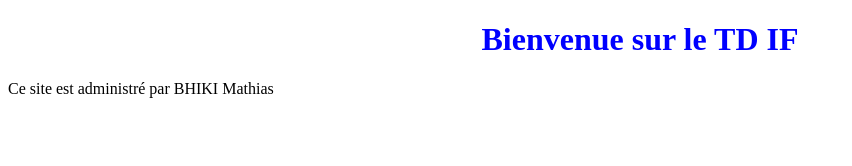
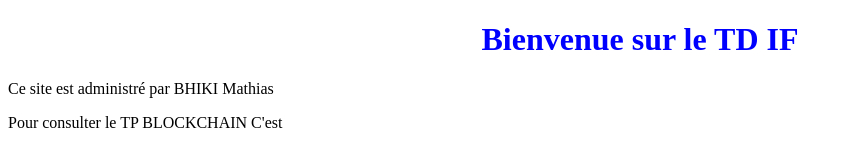
Before and after one commit to MathiasBhiki/MathiasBhiki.github.io, a plain HTML site: page index.html in a window 1280 px wide. Shown: the whole page, without its empty margins (0-852 px from the left). Drawn offline with Linux system fonts and the light colour scheme.

Commit message:
Update index.html

```diff
--- a/index.html
+++ b/index.html
@@ -13,6 +13,8 @@
 
   <h1>Bienvenue sur le TD IF</h1>
   <p>Ce site est administré par BHIKI Mathias </p>
+  <p>Pour consulter le TP BLOCKCHAIN C'est <a href="bitcoin/index.html"> </a> </p>
+
 
 
 </body>
```
